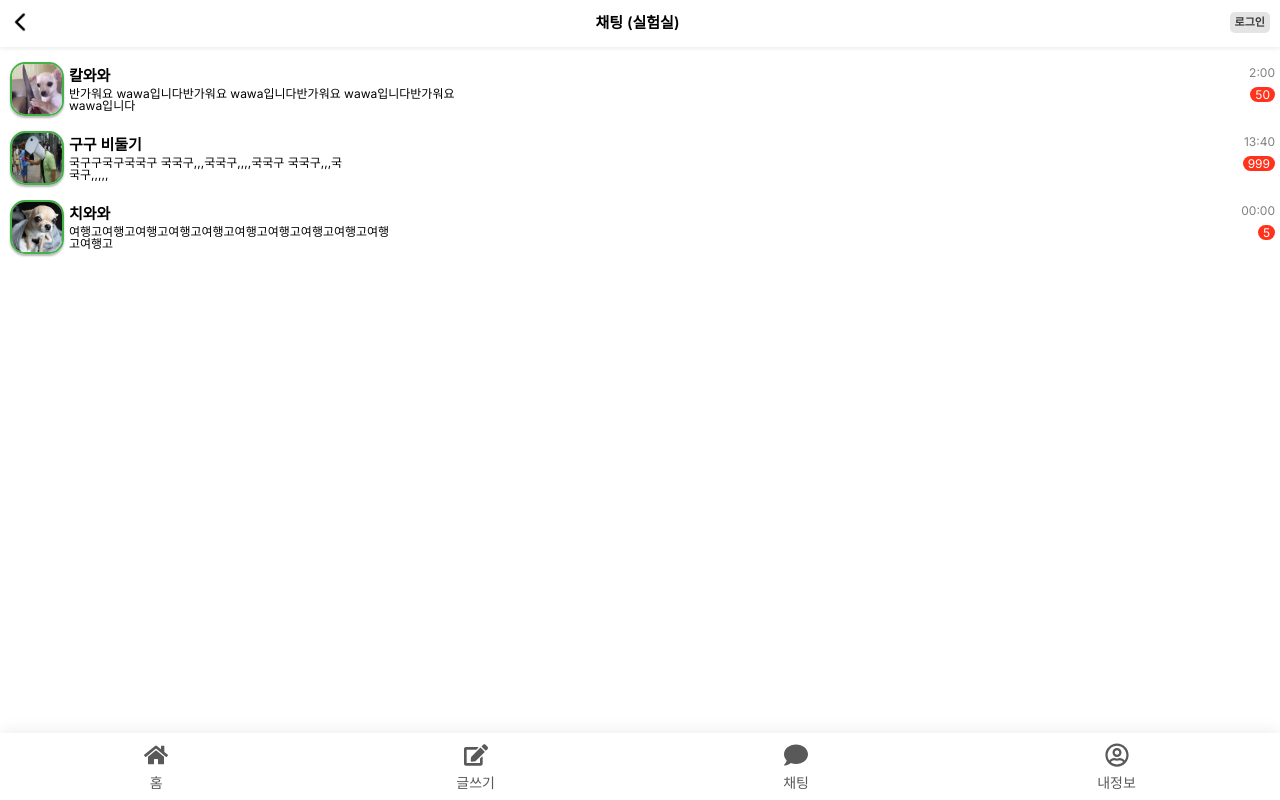
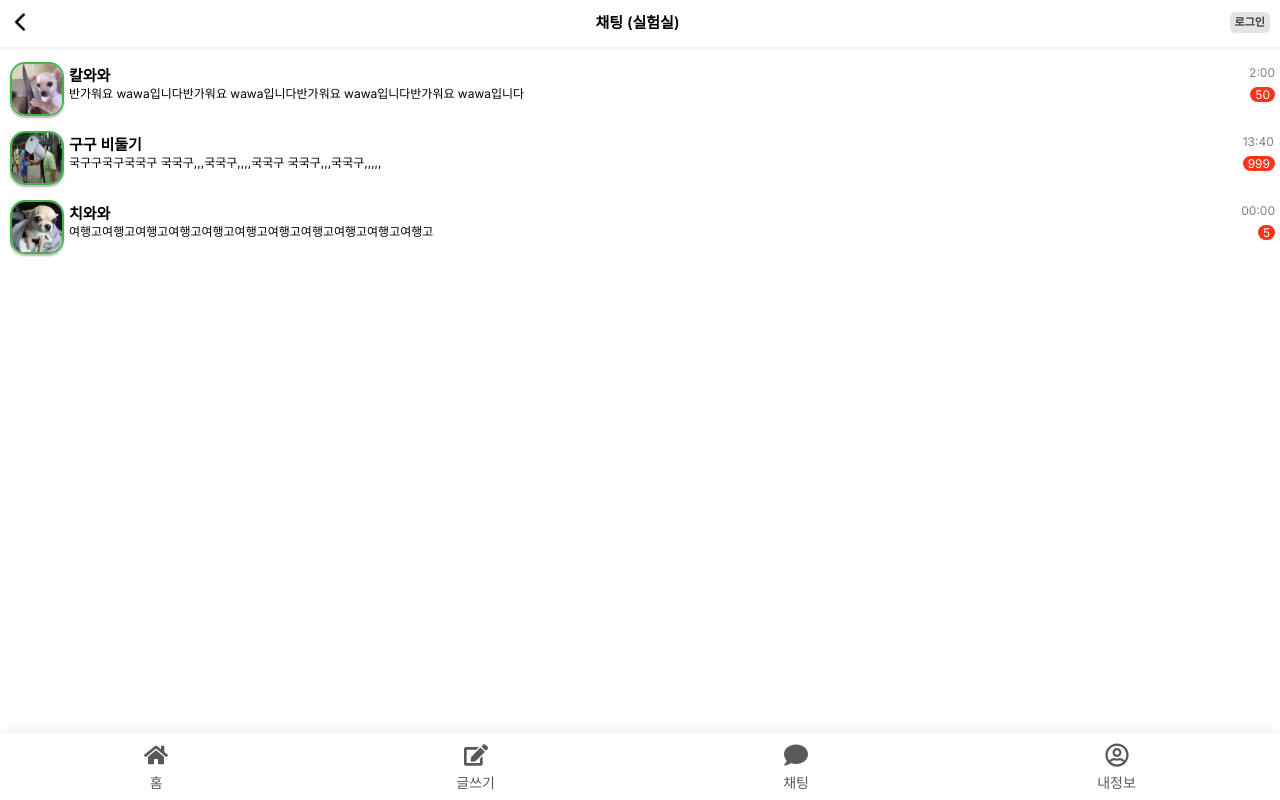
Before and after one commit to MZ-PEOPLE/Tripbuddy-project, a Next.js app: page /chat in a window 1280 px wide. Built offline with nearby package versions, Linux system fonts and the light colour scheme.

Commit message:
design:채팅방 목록 대화내용 너비 조정

```diff
--- a/components/chat/ChatList.js
+++ b/components/chat/ChatList.js
@@ -45,7 +45,8 @@ export default function ChatListComponent() {
               <img className={styles.profileImg} src={chatData.profileImg} alt="Profile" />
               <div className={styles.profileContext}>
                 <div className={styles.profileId}>{chatData.profileId}</div>
-                <div className={styles.chatContext}>{chatData.chatContext}</div>
+                <div className={styles.chatContext}>{chatData.chatContext}
+                </div>
               </div>
             </div>
             <div className={styles.rightFrame}>
--- a/components/chat/ChatList.module.css
+++ b/components/chat/ChatList.module.css
@@ -19,9 +19,6 @@
 .chatContextFrame {
     display: flex;
     margin-top: 20px;
-    display: flex;
-    margin-top: 20px;
-
 
 }
 
@@ -29,13 +26,12 @@
     font-size: 12px;
     text-overflow: ellipsis;
     overflow: hidden;
-    display: -webkit-box;
-    -webkit-line-clamp: 2;
-    /* 두 줄 이상이면 가리기 */
-    -webkit-box-orient: vertical;
     margin-right: 3px;
     margin-top: 5px;
-    width: 90%;
+    width: 70%;
+    position: fixed;
+
+
 }
 
 .userFrame {
@@ -74,6 +70,7 @@
     text-align: center;
     padding: 1.5px 5px;
 
+
 }
 
 .chatTime {
@@ -86,7 +83,7 @@
 
 }
 
-.chatTime,
+
 .unreadCount {
     margin-left: auto;
 }
```
